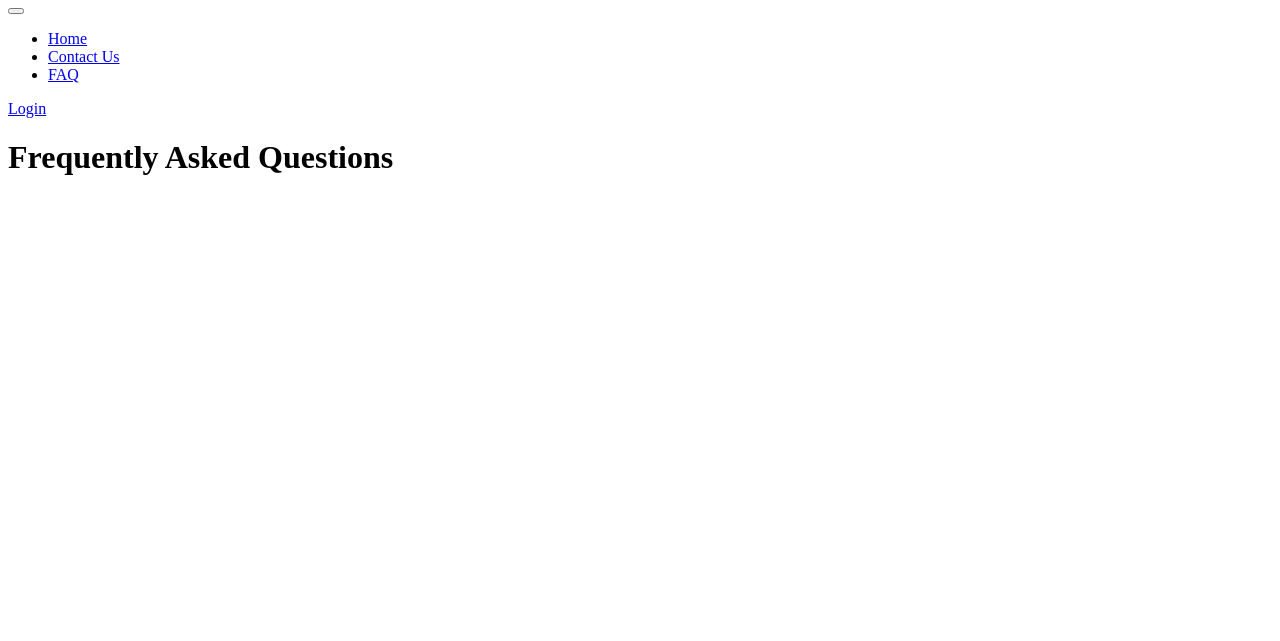
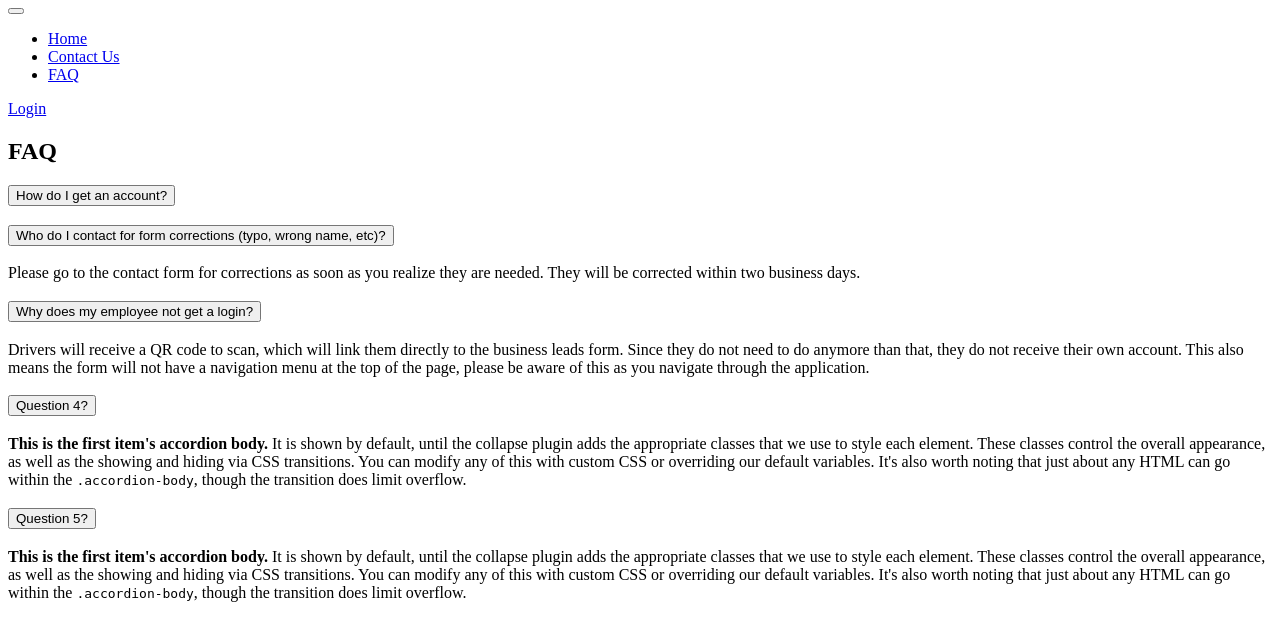
Before and after one commit to tien-han/business-leads, a PHP site: page /views/faq.html in a window 1280 px wide. Shown: the top 641 px of the page. Run offline with PHP 8.4, Linux system fonts and the light colour scheme.

Commit message:
FAQ accordion menu in with dummy text

```diff
--- a/views/faq.html
+++ b/views/faq.html
@@ -1,6 +1,6 @@
 <!--
-    @author: Tien Han
-    @date: 5/7/2024
+    @author: Tien Han, Sage Markwardt, Garrett Balreich
+    @date: 5/9/2024
     @description: Frequently Asked Questions page for the UPS Business Leads website
 -->
 
@@ -30,8 +30,78 @@
         </div>
     </nav>
 
-    <div class = "row col-12">
-        <h1>Frequently Asked Questions</h1>
+    <div class = "container" id = "FAQ">
+        <div class = "row col-12">
+            <h2 class = "p-5">FAQ</h2>
+
+            <!-- Accordion style menu containing FAQ -->
+            <div class = "accordion-flush">
+                <div class = "accordion-item">
+                    <h3 class = "accordion-header" id = "flush-headingOne">
+                        <button class="accordion-button" type="button" data-bs-toggle="collapse" data-bs-target="#collapseOne" aria-expanded="true" aria-controls="collapseOne">
+                            How do I get an account?
+                        </button>
+                    </h3>
+                    <div id="collapseOne" class="accordion-collapse collapse" aria-labelledby="headingOne" data-bs-parent="#accordionExample">
+                        <div class="accordion-body">
+
+                        </div>
+                    </div>
+                </div>
+
+                <div class="accordion-item">
+                    <h3 class="accordion-header" id="flush-headingTwo">
+                        <button class="accordion-button collapsed" type="button" data-bs-toggle="collapse" data-bs-target="#flush-collapseTwo" aria-expanded="false" aria-controls="flush-collapseTwo">
+                            Who do I contact for form corrections (typo, wrong name, etc)?
+                        </button>
+                    </h3>
+                    <div id="flush-collapseTwo" class="accordion-collapse collapse" aria-labelledby="flush-headingTwo" data-bs-parent="#accordionFlushExample">
+                        <div class="accordion-body">Please go to the contact form for corrections as soon as you realize they are needed.
+                        They will be corrected within two business days.</div>
+                    </div>
+                </div>
+
+                <div class="accordion-item">
+                    <h3 class="accordion-header" id="flush-headingThree">
+                        <button class="accordion-button collapsed" type="button" data-bs-toggle="collapse" data-bs-target="#flush-collapseThree" aria-expanded="false" aria-controls="flush-collapseThree">
+                            Why does my employee not get a login?
+                        </button>
+                    </h3>
+                    <div id="flush-collapseThree" class="accordion-collapse collapse" aria-labelledby="flush-headingThree" data-bs-parent="#accordionFlushExample">
+                        <div class="accordion-body">Drivers will receive a QR code to scan, which will link them
+                        directly to the business leads form. Since they do not need to do anymore than that, they do not
+                        receive their own account. This also means the form will not have a navigation menu at the top of
+                        the page, please be aware of this as you navigate through the application.</div>
+                    </div>
+                </div>
+
+                <div class = "accordion-item">
+                    <h3 class = "accordion-header" id = "flush-headingFour">
+                        <button class="accordion-button" type="button" data-bs-toggle="collapse" data-bs-target="#collapseFour" aria-expanded="true" aria-controls="collapseFour">
+                            Question 4?
+                        </button>
+                    </h3>
+                    <div id="collapseFour" class="accordion-collapse collapse" aria-labelledby="headingOne" data-bs-parent="#accordionExample">
+                        <div class="accordion-body">
+                            <strong>This is the first item's accordion body.</strong> It is shown by default, until the collapse plugin adds the appropriate classes that we use to style each element. These classes control the overall appearance, as well as the showing and hiding via CSS transitions. You can modify any of this with custom CSS or overriding our default variables. It's also worth noting that just about any HTML can go within the <code>.accordion-body</code>, though the transition does limit overflow.
+                        </div>
+                    </div>
+                </div>
+
+                <div class = "accordion-item">
+                    <h3 class = "accordion-header" id = "flush-headingFive">
+                        <button class="accordion-button" type="button" data-bs-toggle="collapse" data-bs-target="#collapseFive" aria-expanded="true" aria-controls="collapseFive">
+                            Question 5?
+                        </button>
+                    </h3>
+                    <div id="collapseFive" class="accordion-collapse collapse" aria-labelledby="headingFive" data-bs-parent="#accordionExample">
+                        <div class="accordion-body">
+                            <strong>This is the first item's accordion body.</strong> It is shown by default, until the collapse plugin adds the appropriate classes that we use to style each element. These classes control the overall appearance, as well as the showing and hiding via CSS transitions. You can modify any of this with custom CSS or overriding our default variables. It's also worth noting that just about any HTML can go within the <code>.accordion-body</code>, though the transition does limit overflow.
+                        </div>
+                    </div>
+                </div>
+            </div>
+        </div>
     </div>
 
     <!--  Scripts  -->
```
Also changed, not shown: styles/styles.css (+14 -0 lines).
